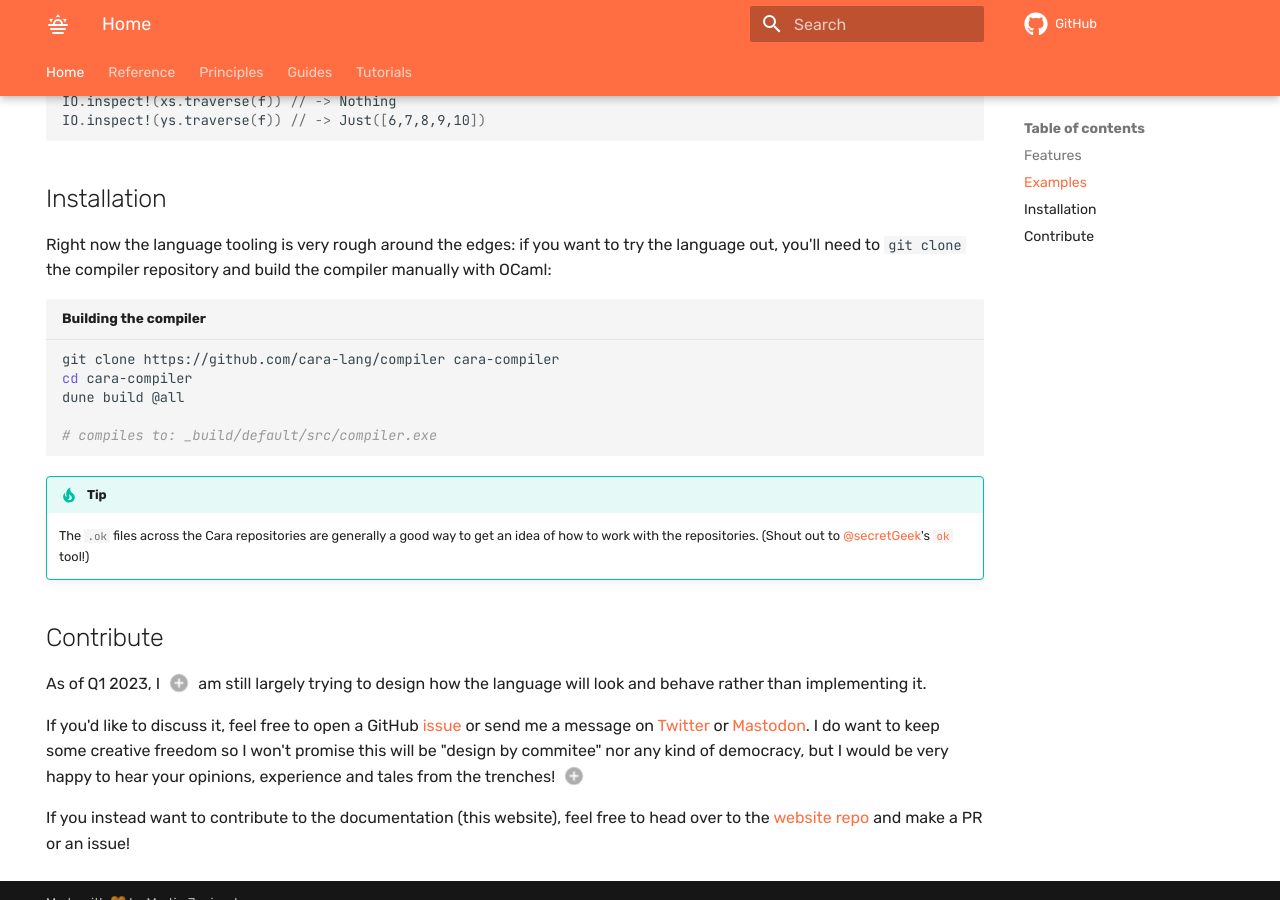
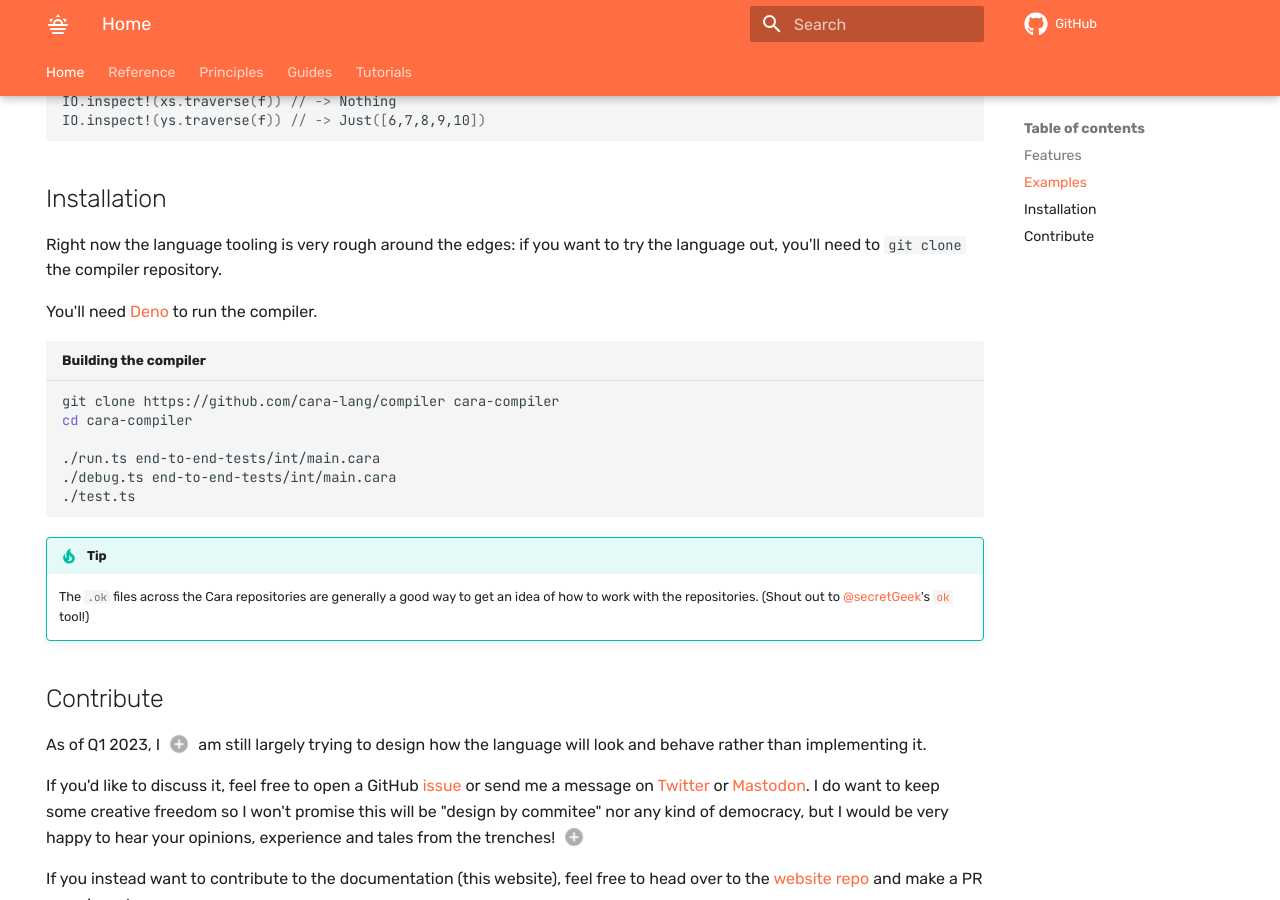
Before and after one commit to cara-lang/website, an MkDocs documentation site: the page built from docs/index.md, in a window 1280 px wide and 900 px high, scrolled down 2260 px. Built offline with MkDocs 1.6.1 and Material for MkDocs 9.7.7, drawn with Linux system fonts in a browser that asks for light colours; emoji names are drawn with the system emoji font; plug-ins that fetch from the network failed and are left out; comment, search, counter and statistics services are not loaded.

Commit message:
We're not OCaml anymore

````diff
--- a/docs/index.md
+++ b/docs/index.md
@@ -116,15 +116,17 @@ IO.inspect!(ys.traverse(f)) // -> Just([6,7,8,9,10])
 ## Installation
 
 Right now the language tooling is very rough around the edges: if you want to
-try the language out, you'll need to `git clone` the compiler repository and
-build the compiler manually with OCaml:
+try the language out, you'll need to `git clone` the compiler repository.
+
+You'll need [Deno](https://deno.land/) to run the compiler.
 
 ``` shell title="Building the compiler"
 git clone https://github.com/cara-lang/compiler cara-compiler
 cd cara-compiler
-dune build @all
 
-# compiles to: _build/default/src/compiler.exe
+./run.ts end-to-end-tests/int/main.cara
+./debug.ts end-to-end-tests/int/main.cara
+./test.ts
 ```
 
 !!! tip
````
